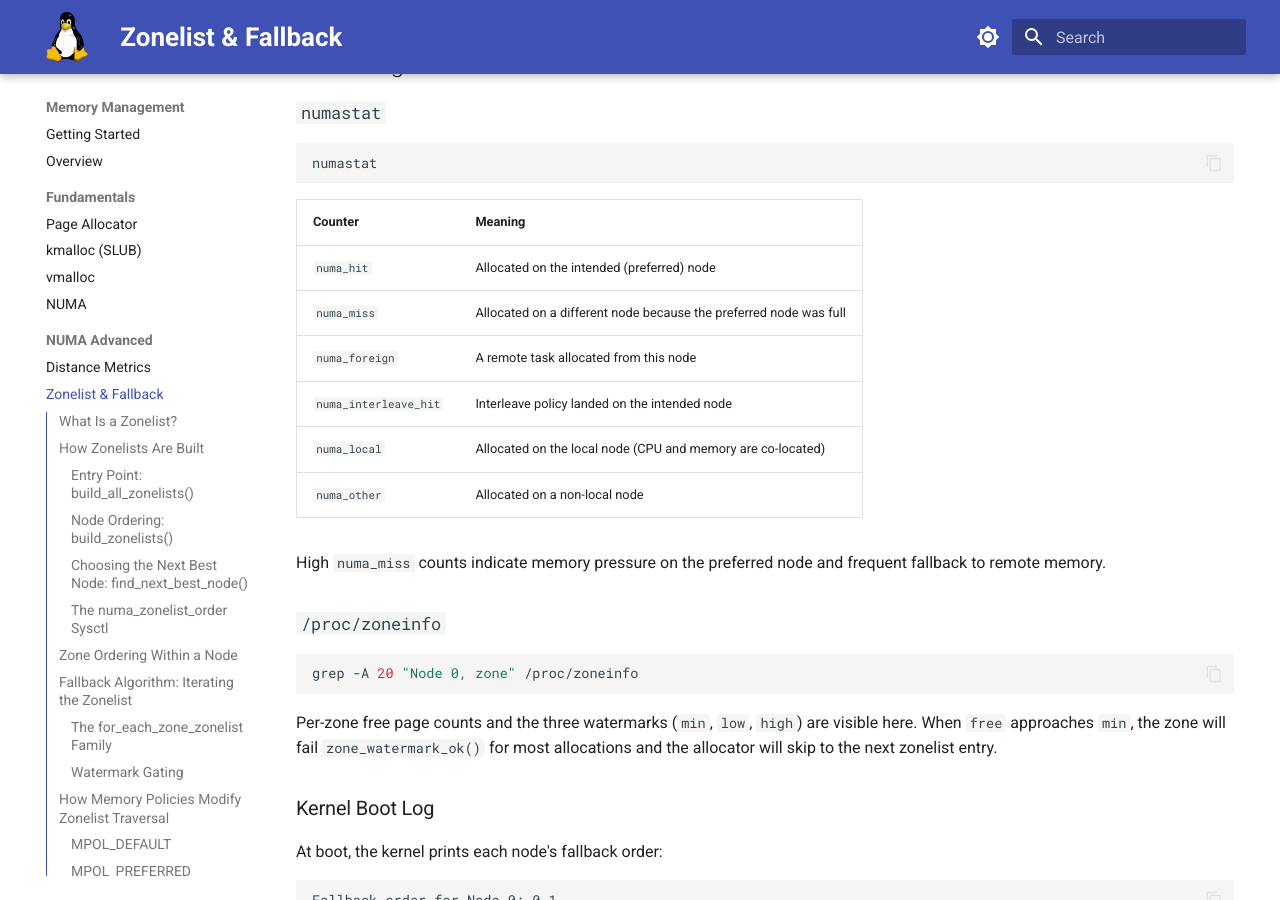
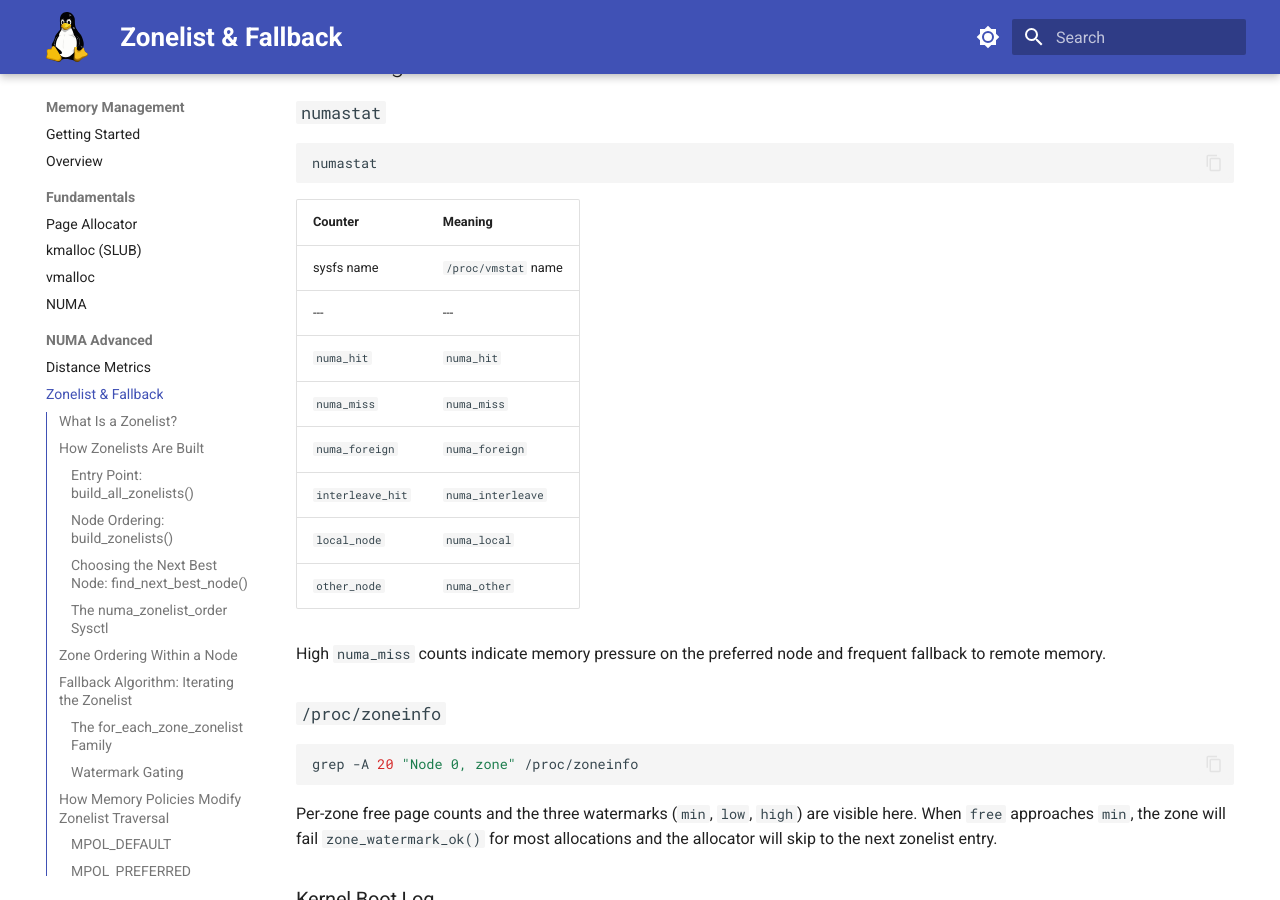
Before and after one commit to laveeshb/linux-kernel-internals, an MkDocs documentation site: the page built from docs/mm/numa-zonelist.md, in a window 1280 px wide and 900 px high, scrolled down 8188 px. Built offline with MkDocs 1.6.1 and Material for MkDocs 9.7.7, drawn with Linux system fonts in a browser that asks for light colours.

Commit message:
Fix review errors: numastat counter names, remove fake sysctl, fix function names
- numa-reclaim.md: Fix sysfs numastat names (local_node/other_node not
  numa_local/numa_other), remove non-existent /proc/sys/vm/numa_reclaim_distance
- numa-zonelist.md: Fix sysfs numastat names (interleave_hit, local_node,
  other_node), add /proc/vmstat name column
- numa-distance.md: Fix numa_migrate_prep() → numa_nearest_node() and
  numa_migrate_check()
- memory-hotplug.md: Fix arm64 SECTION_SIZE_BITS default (27 with 4K pages),
  remove non-existent online_type sysfs attribute

```diff
--- a/docs/mm/numa-zonelist.md
+++ b/docs/mm/numa-zonelist.md
@@ -348,12 +348,14 @@ numastat
 
 | Counter | Meaning |
 |---|---|
-| `numa_hit` | Allocated on the intended (preferred) node |
-| `numa_miss` | Allocated on a different node because the preferred node was full |
-| `numa_foreign` | A remote task allocated from this node |
-| `numa_interleave_hit` | Interleave policy landed on the intended node |
-| `numa_local` | Allocated on the local node (CPU and memory are co-located) |
-| `numa_other` | Allocated on a non-local node |
+| sysfs name | `/proc/vmstat` name | Meaning |
+|---|---|---|
+| `numa_hit` | `numa_hit` | Allocated on the intended (preferred) node |
+| `numa_miss` | `numa_miss` | Allocated on a different node because the preferred node was full |
+| `numa_foreign` | `numa_foreign` | A remote task allocated from this node |
+| `interleave_hit` | `numa_interleave` | Interleave policy landed on the intended node |
+| `local_node` | `numa_local` | Allocated on the local node (CPU and memory are co-located) |
+| `other_node` | `numa_other` | Allocated on a non-local node |
 
 High `numa_miss` counts indicate memory pressure on the preferred node and frequent fallback to remote memory.
 
```
Also changed, not shown: docs/mm/memory-hotplug.md (+1 -2 lines), docs/mm/numa-distance.md (+1 -1 lines), docs/mm/numa-reclaim.md (+10 -15 lines).
